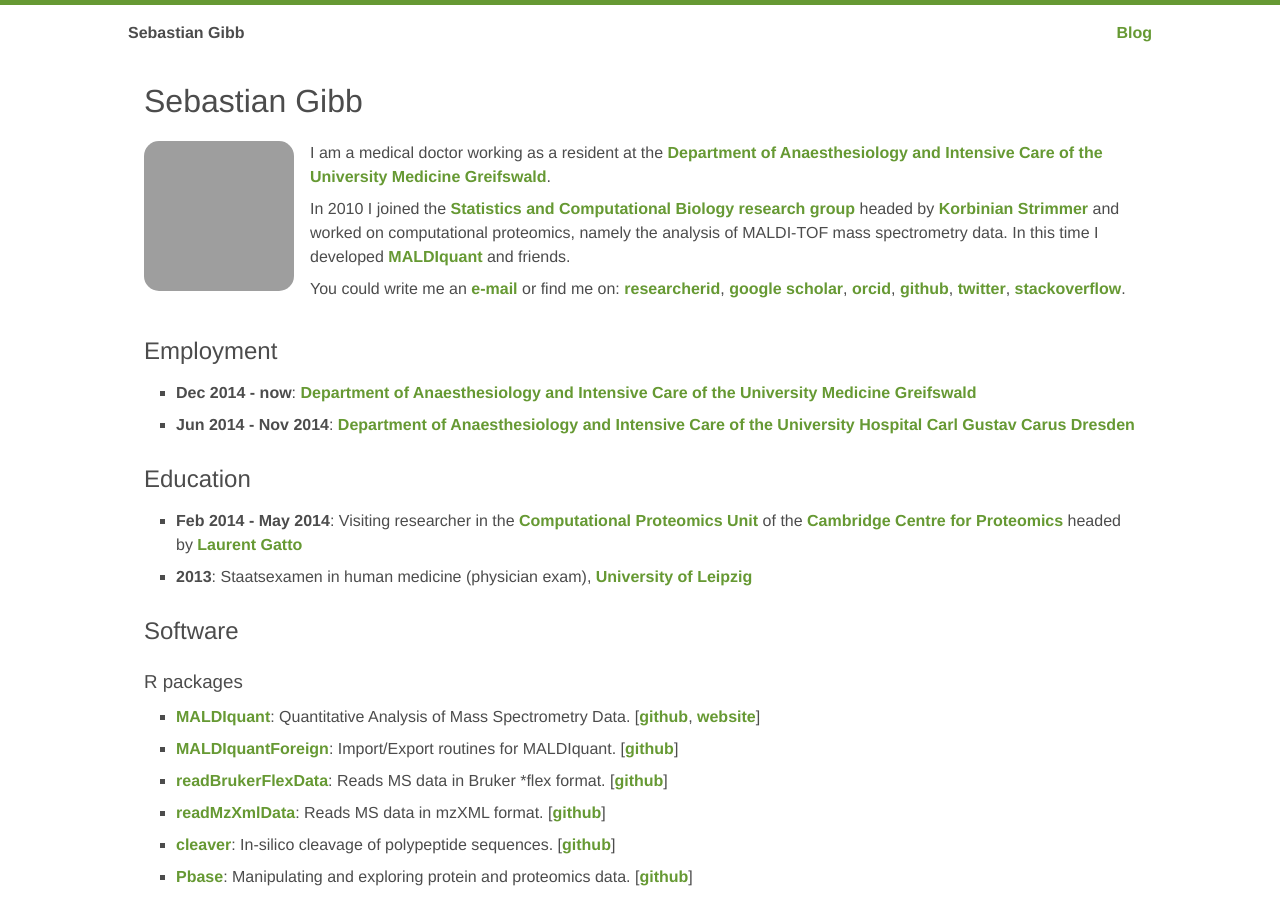
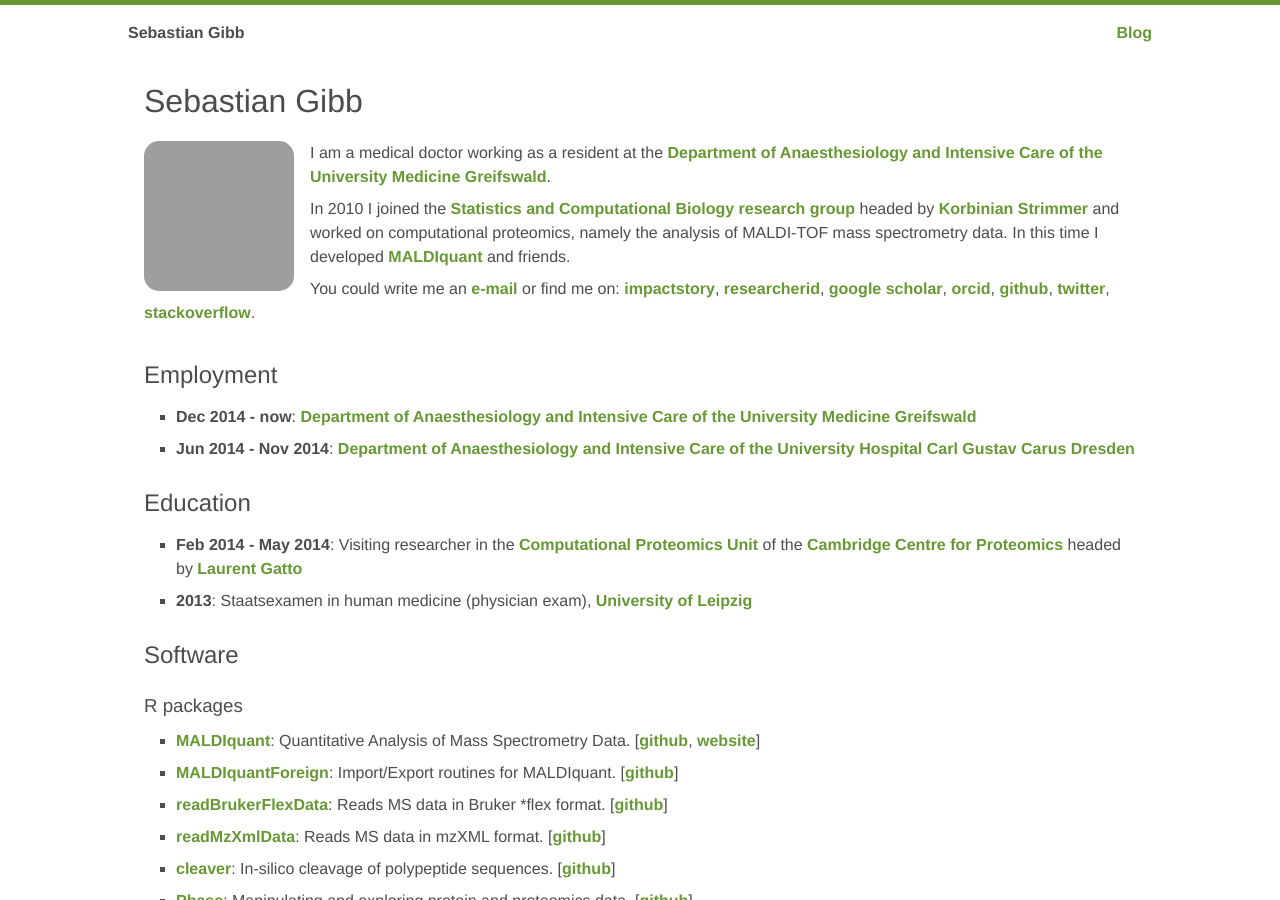
Before and after one commit to sgibb/sgibb.github.io, a Jekyll site: the page built from index.md, in a window 1280 px wide and 900 px high. Built offline with Jekyll 4.4.1, drawn with Linux system fonts in a browser that asks for light colours; grey boxes are pictures that could not be loaded.

Commit message:
add impactstory link

```diff
--- a/_data/social.yml
+++ b/_data/social.yml
@@ -1,3 +1,6 @@
+- title: impactstory
+  url: "https://impactstory.org/u/0000-0001-7406-4443"
+
 - title: researcherid
   url: "https://www.researcherid.com/rid/D-1716-2013"
 
```
